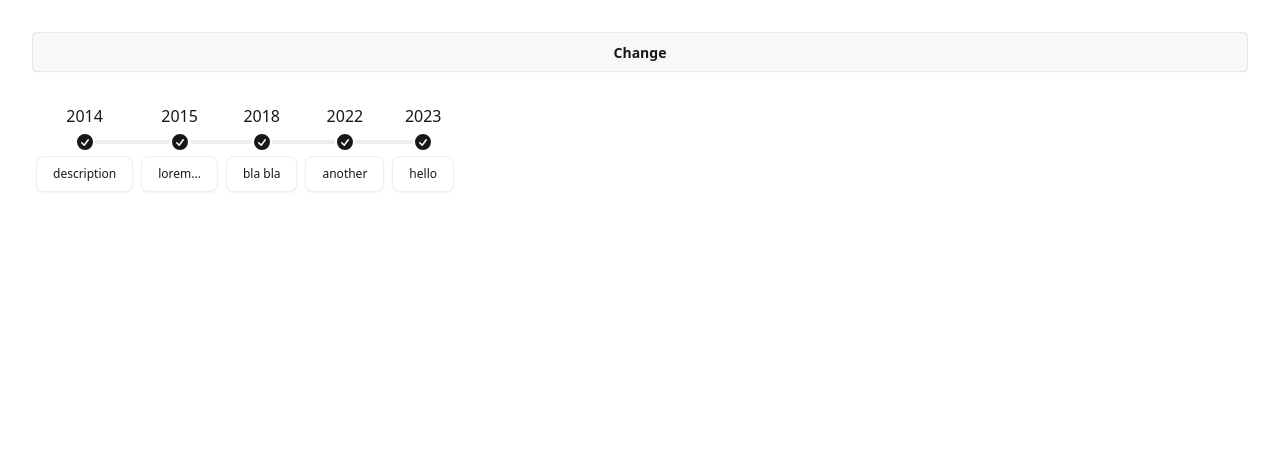
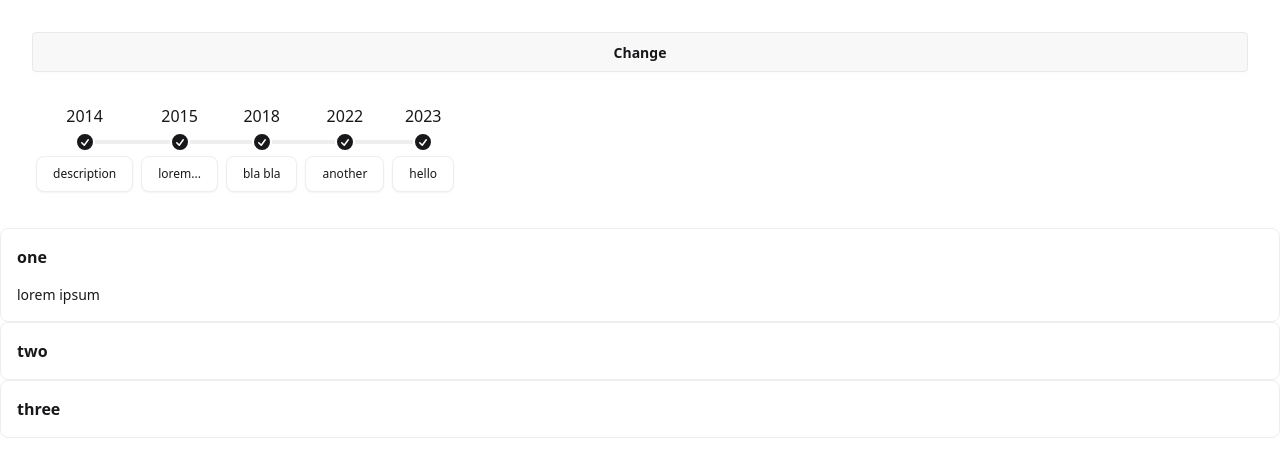
Before and after one commit to L3me05/angular-demo-1, an Angular app: page / in a window 1280 px wide. Shown: the top 476 px of the page. Built offline with nearby package versions, Linux system fonts and the light colour scheme.

Commit message:
feat: added accordion Component

```diff
--- a/src/app/app.ts
+++ b/src/app/app.ts
@@ -1,18 +1,34 @@
 import {CommonModule} from '@angular/common';
 import {Component} from '@angular/core';
 import {Timeline} from './shared/components/timeline';
+import {AccordionItem} from './shared/components/accordion-item';
 
 
 @Component({
   selector: 'app-root',
   standalone: true,
-  imports: [CommonModule, Timeline],
+  imports: [CommonModule, Timeline, AccordionItem],
   template: `
     <div class="flex flex-col p-8 gap-4">
 
       <button class="btn" (click)="vertical=!vertical">Change</button>
 
       <app-timeline [items]="timeline" [vertical]="vertical"/>
+    </div>
+
+    <div class="">
+      <app-accordion-item title="one" selected>
+        lorem ipsum
+      </app-accordion-item>
+
+      <app-accordion-item title="two">
+        Hello my friend
+      </app-accordion-item>
+
+      <app-accordion-item title="three">
+        <button class="btn btn-info" (click)="doSomething()">Click</button>
+      </app-accordion-item>
+
     </div>
 
 
@@ -40,6 +56,10 @@ timeline: {start: string, end: string}[] = [
 
 vertical= false;
 
+doSomething() {
+  window.alert('hello');
+}
+
 
 
 }
--- /dev/null
+++ b/src/app/shared/components/accordion-item.ts
@@ -0,0 +1,25 @@
+import {booleanAttribute, Component, Input} from '@angular/core';
+
+@Component({
+  selector: 'app-accordion-item',
+  imports: [],
+  template: `
+
+    <div class="collapse bg-base-100 border border-base-300">
+      <input type="radio" [name]="groupName" [checked]="selected" />
+      <div class="collapse-title font-semibold">
+        {{title}}
+      </div>
+      <div class="collapse-content text-sm">
+        <ng-content />
+      </div>
+    </div>
+  `,
+  styles: ``
+})
+export class AccordionItem {
+  @Input() title = ''
+  @Input() groupName = 'accordion-group'
+  @Input({transform: booleanAttribute}) selected = false
+
+}
```
